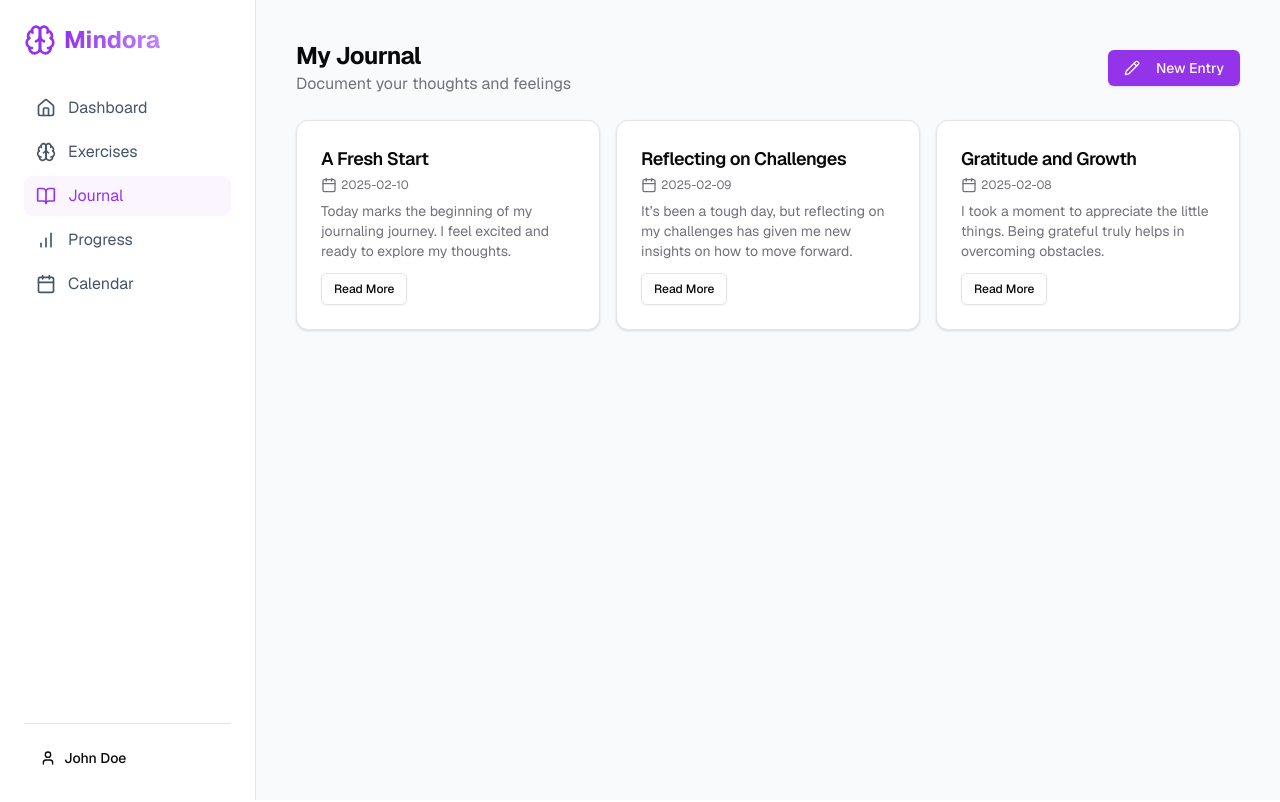
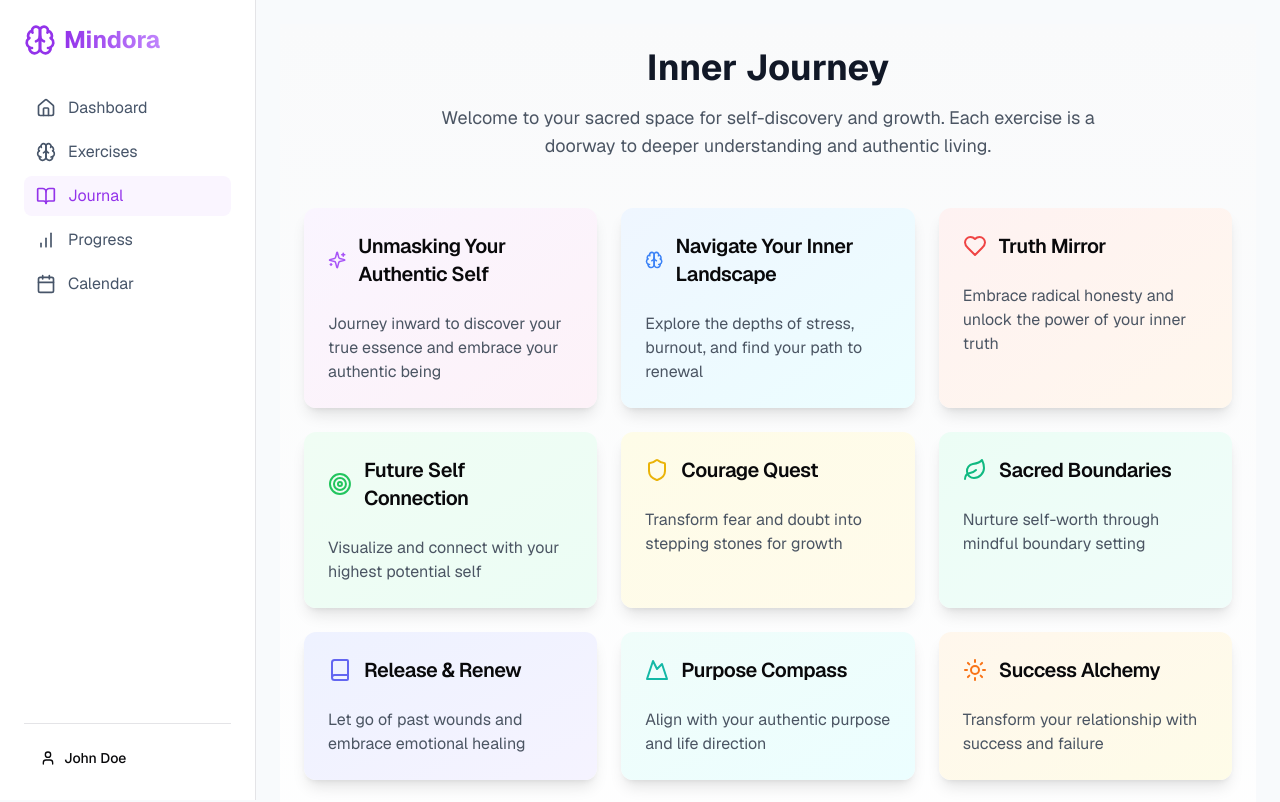
Before and after one commit to mindoraRwanda/Client_web, a Next.js app: page /journal in a window 1280 px wide. Shown: the top 802 px of the page. Built offline with nearby package versions, Linux system fonts and the light colour scheme.

Commit message:
Refactor journal page to reflection journal with new exercise data and improved layout

```diff
--- a/src/app/(ds)/journal/page.tsx
+++ b/src/app/(ds)/journal/page.tsx
@@ -1,78 +1,144 @@
-"use client";
+'use client'
+import React, { useState } from 'react';
+import { Card, CardContent, CardHeader, CardTitle } from "@/components/ui/card";
+import { Button } from "@/components/ui/button";
+import { Sparkles, Heart, Brain, Target, Shield, Leaf, Book, Mountain, Sun, Puzzle } from "lucide-react";
 
-import {
-  Card,
-  CardContent,
-  CardHeader,
-  CardTitle,
-} from "@/components/ui/card";
-import { Button } from "@/components/ui/button";
-import { Pencil, Calendar } from "lucide-react";
-
-// Sample data for journal entries.
-const journalEntries = [
+const exerciseData = [
   {
     id: 1,
-    title: "A Fresh Start",
-    date: "2025-02-10",
-    excerpt:
-      "Today marks the beginning of my journaling journey. I feel excited and ready to explore my thoughts.",
+    title: "Unmasking Your Authentic Self",
+    icon: <Sparkles className="w-6 h-6 text-purple-500" />,
+    description: "Journey inward to discover your true essence and embrace your authentic being",
+    theme: "bg-gradient-to-br from-purple-50 to-pink-50"
   },
   {
     id: 2,
-    title: "Reflecting on Challenges",
-    date: "2025-02-09",
-    excerpt:
-      "It’s been a tough day, but reflecting on my challenges has given me new insights on how to move forward.",
+    title: "Navigate Your Inner Landscape",
+    icon: <Brain className="w-6 h-6 text-blue-500" />,
+    description: "Explore the depths of stress, burnout, and find your path to renewal",
+    theme: "bg-gradient-to-br from-blue-50 to-cyan-50"
   },
   {
     id: 3,
-    title: "Gratitude and Growth",
-    date: "2025-02-08",
-    excerpt:
-      "I took a moment to appreciate the little things. Being grateful truly helps in overcoming obstacles.",
+    title: "Truth Mirror",
+    icon: <Heart className="w-6 h-6 text-red-500" />,
+    description: "Embrace radical honesty and unlock the power of your inner truth",
+    theme: "bg-gradient-to-br from-red-50 to-orange-50"
   },
-  // Add more entries as needed...
+  {
+    id: 4,
+    title: "Future Self Connection",
+    icon: <Target className="w-6 h-6 text-green-500" />,
+    description: "Visualize and connect with your highest potential self",
+    theme: "bg-gradient-to-br from-green-50 to-emerald-50"
+  },
+  {
+    id: 5,
+    title: "Courage Quest",
+    icon: <Shield className="w-6 h-6 text-yellow-500" />,
+    description: "Transform fear and doubt into stepping stones for growth",
+    theme: "bg-gradient-to-br from-yellow-50 to-amber-50"
+  },
+  {
+    id: 6,
+    title: "Sacred Boundaries",
+    icon: <Leaf className="w-6 h-6 text-emerald-500" />,
+    description: "Nurture self-worth through mindful boundary setting",
+    theme: "bg-gradient-to-br from-emerald-50 to-teal-50"
+  },
+  {
+    id: 7,
+    title: "Release & Renew",
+    icon: <Book className="w-6 h-6 text-indigo-500" />,
+    description: "Let go of past wounds and embrace emotional healing",
+    theme: "bg-gradient-to-br from-indigo-50 to-violet-50"
+  },
+  {
+    id: 8,
+    title: "Purpose Compass",
+    icon: <Mountain className="w-6 h-6 text-teal-500" />,
+    description: "Align with your authentic purpose and life direction",
+    theme: "bg-gradient-to-br from-teal-50 to-cyan-50"
+  },
+  {
+    id: 9,
+    title: "Success Alchemy",
+    icon: <Sun className="w-6 h-6 text-orange-500" />,
+    description: "Transform your relationship with success and failure",
+    theme: "bg-gradient-to-br from-orange-50 to-yellow-50"
+  },
+  {
+    id: 10,
+    title: "Inner Sanctuary",
+    icon: <Puzzle className="w-6 h-6 text-rose-500" />,
+    description: "Cultivate deep self-compassion and inner peace",
+    theme: "bg-gradient-to-br from-rose-50 to-pink-50"
+  }
 ];
 
-export default function JournalPage() {
+export default function ReflectionJournal() {
+  interface Exercise {
+    id: number;
+    title: string;
+    icon: React.JSX.Element;
+    description: string;
+    theme: string;
+  }
+
+  const [selectedExercise, setSelectedExercise] = useState<Exercise | null>(null);
+
   return (
-    <div className="space-y-6 p-4">
-      {/* Page Header */}
-      <div className="flex flex-col md:flex-row items-start md:items-center justify-between">
-        <div>
-          <h1 className="text-2xl font-bold tracking-tight">My Journal</h1>
-          <p className="text-muted-foreground">
-            Document your thoughts and feelings
+    <div className="min-h-screen bg-gradient-to-b from-gray-50 to-white p-6">
+      <div className="max-w-6xl mx-auto">
+        <header className="text-center mb-12">
+          <h1 className="text-4xl font-bold text-gray-900 mb-4">Inner Journey</h1>
+          <p className="text-lg text-gray-600 max-w-2xl mx-auto">
+            Welcome to your sacred space for self-discovery and growth. Each exercise is a doorway to deeper understanding and authentic living.
           </p>
+        </header>
+
+        <div className="grid grid-cols-1 md:grid-cols-2 lg:grid-cols-3 gap-6">
+          {exerciseData.map((exercise) => (
+            <Card
+              key={exercise.id}
+              className={`transform transition-all duration-300 hover:scale-105 cursor-pointer ${exercise.theme} border-none shadow-lg`}
+              onClick={() => setSelectedExercise(exercise)}
+            >
+              <CardHeader className="space-y-1">
+                <div className="flex items-center gap-3">
+                  {exercise.icon}
+                  <CardTitle className="text-xl font-semibold">{exercise.title}</CardTitle>
+                </div>
+              </CardHeader>
+              <CardContent>
+                <p className="text-gray-600">{exercise.description}</p>
+              </CardContent>
+            </Card>
+          ))}
         </div>
-        <Button className="mt-4 md:mt-0 bg-purple-600 hover:bg-purple-700">
-          <Pencil className="h-4 w-4 mr-2" />
-          New Entry
-        </Button>
-      </div>
 
-      {/* Journal Entries */}
-      <div className="grid gap-4 md:grid-cols-2 lg:grid-cols-3">
-        {journalEntries.map((entry) => (
-          <Card key={entry.id}>
-            <CardHeader className="flex flex-col items-start justify-between space-y-1 pb-2">
-              <CardTitle className="text-lg font-semibold">
-                {entry.title}
-              </CardTitle>
-              <div className="flex items-center text-xs text-muted-foreground">
-                <Calendar className="h-4 w-4 mr-1" />
-                <span>{entry.date}</span>
-              </div>
-            </CardHeader>
-            <CardContent>
-              <p className="text-sm text-muted-foreground">{entry.excerpt}</p>
-              <Button variant="outline" size="sm" className="mt-3">
-                Read More
-              </Button>
-            </CardContent>
-          </Card>
-        ))}
+        {selectedExercise && (
+          <div className="fixed inset-0 bg-black bg-opacity-50 flex items-center justify-center p-4">
+            <Card className="max-w-2xl w-full">
+              <CardHeader>
+                <div className="flex items-center gap-3">
+                  {selectedExercise.icon}
+                  <CardTitle>{selectedExercise.title}</CardTitle>
+                </div>
+              </CardHeader>
+              <CardContent className="space-y-4">
+                <p>{selectedExercise.description}</p>
+                <Button
+                  onClick={() => setSelectedExercise(null)}
+                  className="w-full bg-gradient-to-r from-purple-500 to-pink-500 text-white hover:from-purple-600 hover:to-pink-600"
+                >
+                  Begin Journey
+                </Button>
+              </CardContent>
+            </Card>
+          </div>
+        )}
       </div>
     </div>
   );
```
Also changed, not shown: src/app/(ds)/exercises/page.tsx (+276 -55 lines).
